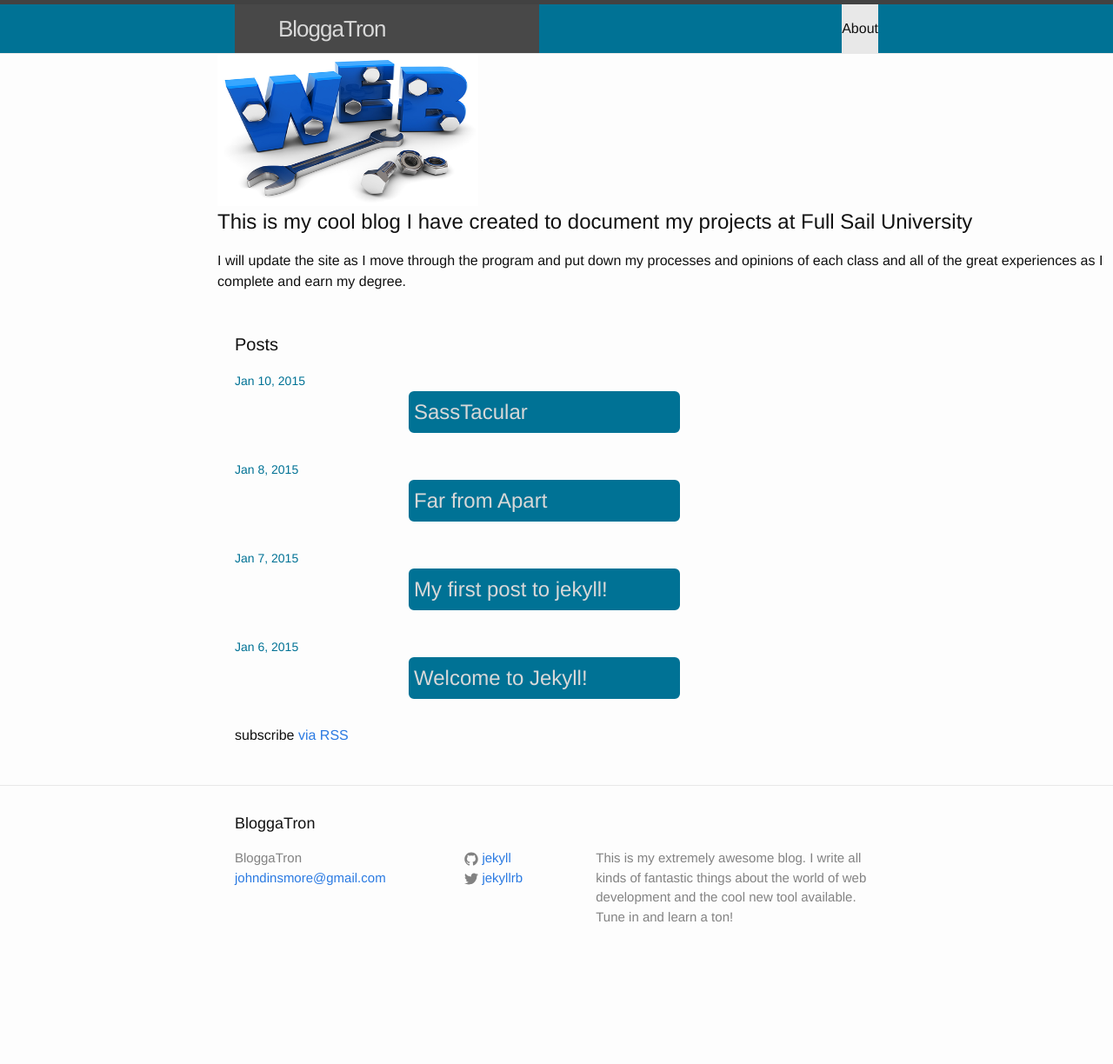
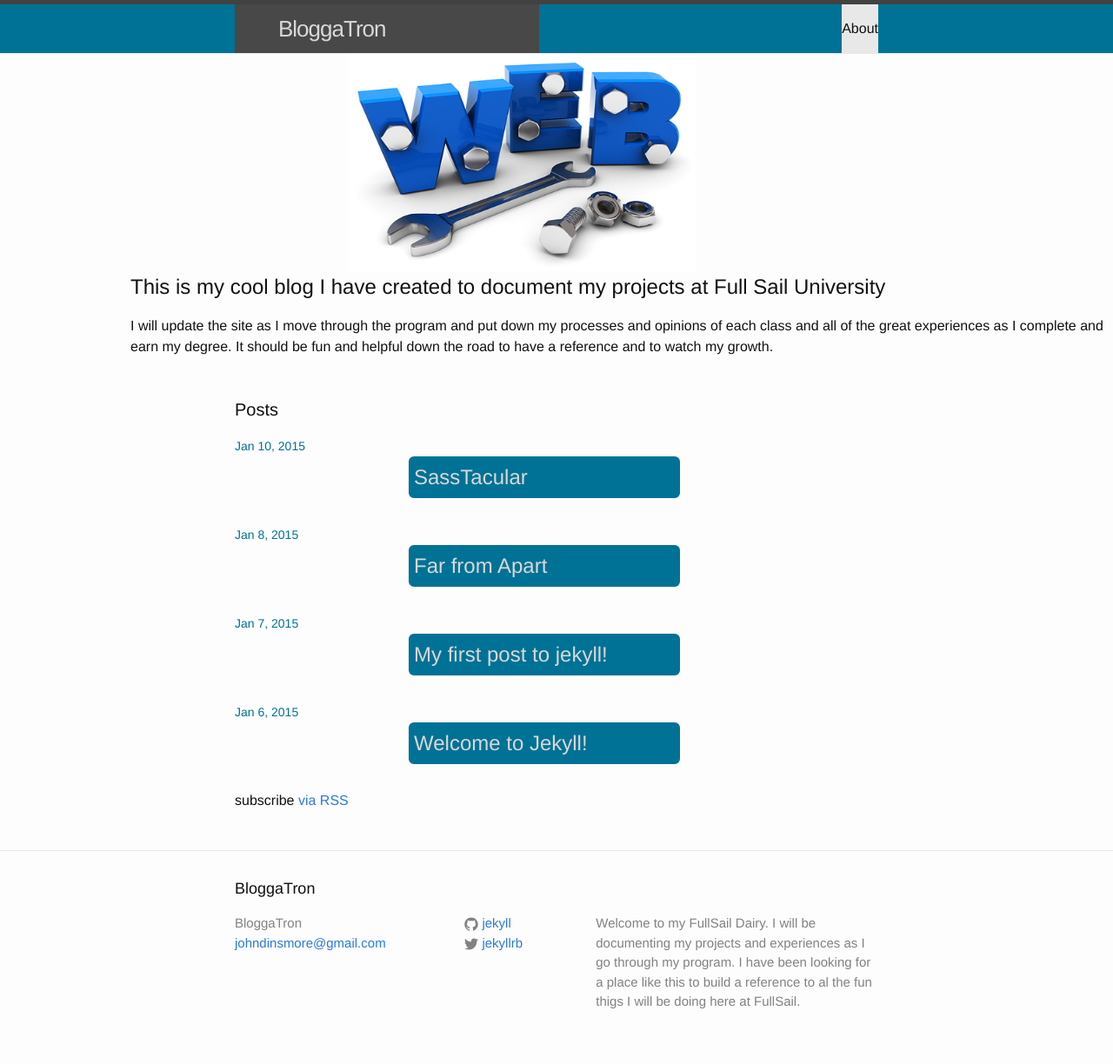
Before and after one commit to cgonzalezandrades/djibba22.github.io, a Jekyll site: the page built from index.html, in a window 1280 px wide. Shown: the whole page at 87% size. Built offline with Jekyll 4.4.1, drawn with Linux system fonts in a browser that asks for light colours; before the commit the page ends 1126 px from its top, so only the background shows below that.

Commit message:
jekyll update

```diff
--- a/_config.yml
+++ b/_config.yml
@@ -2,7 +2,7 @@
 title: BloggaTron
 email: johndinsmore@gmail.com
 description: > # this means to ignore newlines until "baseurl:"
- This is my extremely awesome blog. I write all kinds of fantastic things about the world of web development and the cool new tool available. Tune in and learn a ton!
+ Welcome to my FullSail Dairy. I will be documenting my projects and experiences as I go through my program. I have been looking for a place like this to build a reference to al the fun thigs I will be doing here at FullSail.
 baseurl: "" # the subpath of your site, e.g. /blog/
 url: "http://yourdomain.com" # the base hostname & protocol for your site
 twitter_username: jekyllrb
--- a/_includes/section.html
+++ b/_includes/section.html
@@ -1,5 +1,5 @@
 <section>
- <img src="images/web.png" alt="Web Construction" width="300" height="175">
+ <img src="images/web.png" alt="Web Construction" width="400" height="250">
   <h1>This is my cool blog I have created to document my projects at Full Sail University</h1>
-  <p>I will update the site as  I move through the program and put down my processes and opinions of each class and all of the great experiences as I complete and earn my degree.<p>
+  <p>I will update the site as I move through the program and put down my processes and opinions of each class and all of the great experiences as I complete and earn my degree. It should be fun and helpful down the road to have a reference and to watch my growth.<p>
 </section>
--- a/_sass/_lab2.scss
+++ b/_sass/_lab2.scss
@@ -4,6 +4,12 @@ $my-radius: 6px;
 $post-color: #D8D8D8;
 $charcoal:#484848;
 
+section{
+	margin-left:150px;
+	img{
+		margin-left: 250px;
+	}
+}
 span.post-meta{
 color:$primary-color;
 }
@@ -30,9 +36,7 @@ div.trigger {
 
 }
 
-section {
-	margin-left: 250px;
-}
+
 
 
 
```
